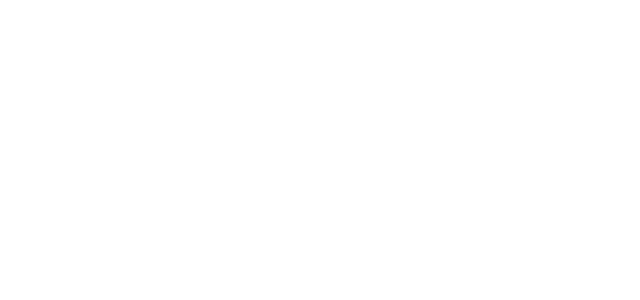
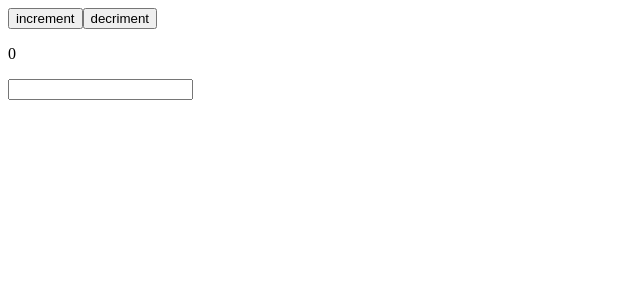
Before and after one commit to tRy-HaRd-tgn/02-react, a React (Create React App) app: page / in a window 1280 px wide. Shown: the top 300 px of the page, without its empty margins (0-640 px from the left). Built offline with nearby package versions, Linux system fonts and the light colour scheme.

Commit message:
сделали компонент

```diff
--- a/src/App.js
+++ b/src/App.js
@@ -1,9 +1,16 @@
-import React from "react";
-
+import React, { useState } from "react";
+import Counter from "./components/Counter";
 function App() {
+  const [value, setValue] = useState("");
   return (
     <div className="App">
-
+      <Counter></Counter>
+      <input
+        onChange={(event) => {
+          setValue(event.target.value);
+        }}
+      ></input>
+      <h3>{value}</h3>
     </div>
   );
 }
--- /dev/null
+++ b/src/components/Counter.jsx
@@ -0,0 +1,25 @@
+import React from "react";
+import { useState } from "react";
+const Counter = () => {
+  const [count, setCount] = useState(0);
+  return (
+    <div>
+      <button
+        onClick={() => {
+          setCount(count + 1);
+        }}
+      >
+        increment
+      </button>
+      <button
+        onClick={() => {
+          setCount(count - 1);
+        }}
+      >
+        decriment
+      </button>
+      <p>{count}</p>
+    </div>
+  );
+};
+export default Counter;
```
